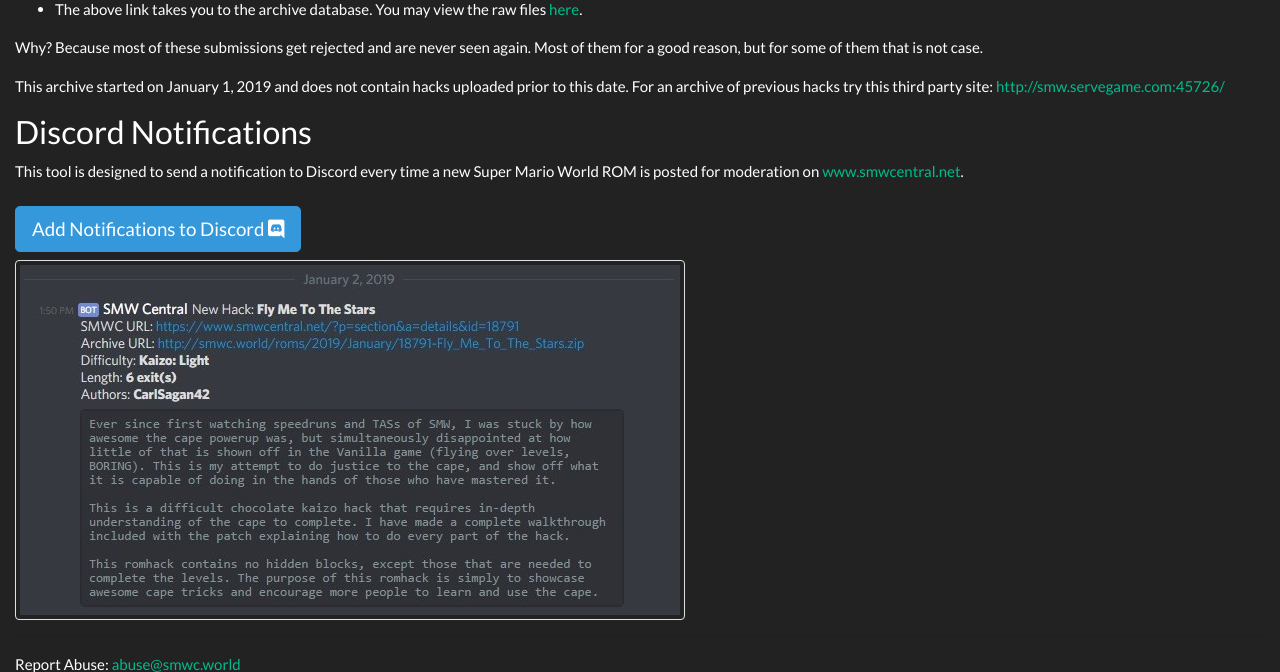
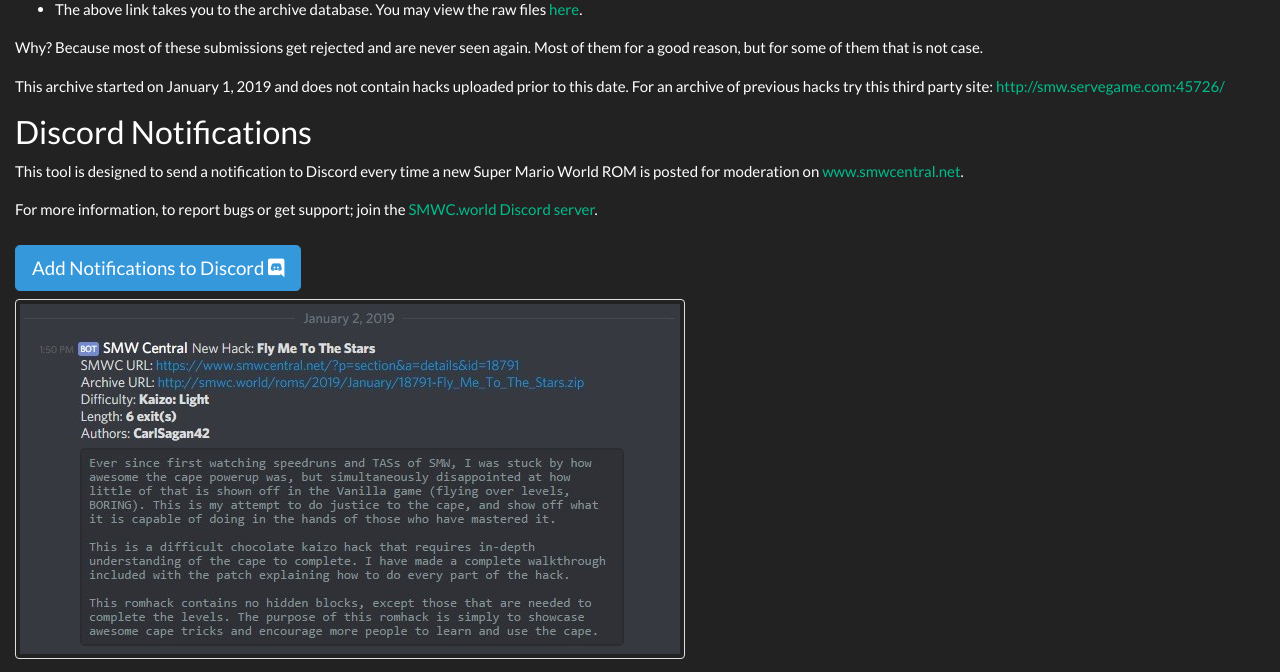
Before and after one commit to cssnr/smwc-web, a Django app: page / in a window 1280 px wide. Shown: the part 359-1031 px from the top of the page. Run offline with Django 3.2, Linux system fonts and the light colour scheme; parts of the project's set-up code (start-up, migrations or seed data) failed here and were passed over; some libraries are stand-ins or nearby versions.

Commit message:
Added discord invite

```diff
--- a/home/urls.py
+++ b/home/urls.py
@@ -10,5 +10,6 @@
 urlpatterns = [
     path('', home.home_view, name='index'),
     path('roms/', home.roms_view, name='roms'),
+    path('discord/', home.join_discord, name='discord'),
     path('favicon.ico', RedirectView.as_view(url=static('images/favicon.ico')), name='favicon'),
 ]
--- a/home/views.py
+++ b/home/views.py
@@ -1,5 +1,6 @@
 import logging
-from django.shortcuts import render
+from django.conf import settings
+from django.shortcuts import render, redirect
 from home.models import Hacks
 
 logger = logging.getLogger('app')
@@ -10,6 +11,11 @@
     return render(request, 'home.html')
 
 
+def join_discord(request):
+    # View: /discord/
+    return redirect(settings.APP_DISCORD_INVITE)
+
+
 def roms_view(request):
     # View: /roms/
     roms = Hacks.objects.all()
--- a/smwc_web/settings.py
+++ b/smwc_web/settings.py
@@ -38,6 +38,7 @@
 APP_ROMS_URL = CONFIG['app']['roms_url']
 APP_SMWC_URL = CONFIG['app']['smwc_url']
 APP_MIN_HACK_ID = int(CONFIG['app']['min_hack_id'])
+APP_DISCORD_INVITE = CONFIG['app']['discord_invite']
 
 OAUTH_CLIENT_ID = CONFIG['oauth']['client_id']
 OAUTH_CLIENT_SECRET = CONFIG['oauth']['client_secret']
--- a/templates/home.html
+++ b/templates/home.html
@@ -38,7 +38,13 @@
 
             <h3>Discord Notifications</h3>
 
-            <p>This tool is designed to send a notification to Discord every time a new Super Mario World ROM is posted for moderation on <a href="https://www.smwcentral.net/?p=section&s=smwhacks" target="_blank">www.smwcentral.net</a>.</p>
+            <p>This tool is designed to send a notification to Discord every
+                time a new Super Mario World ROM is posted for moderation on
+                <a href="https://www.smwcentral.net/?p=section&s=smwhacks" target="_blank">
+                    www.smwcentral.net</a>.</p>
+
+            <p>For more information, to report bugs or get support; join the
+                <a href="{% url 'home:discord' %}" target="_blank">SMWC.world Discord server</a>.</p>
 
             <a href="{% url 'oauth:login' %}" class="btn btn-info btn-lg my-2" role="button">Add Notifications to Discord
                 <i class="fab fa-discord"></i></a>
--- a/templates/patcher.html
+++ b/templates/patcher.html
@@ -71,6 +71,9 @@
 
             <div id="alerts-div"></div>
 
+            <p class="mt-2">For more information, to report bugs or get support; join the
+                <a href="{% url 'home:discord' %}" target="_blank">SMWC.world Discord server</a>.</p>
+
             <h3 class="mt-4">Downloadable Version</h3>
             <p>This ROM Patcher is also available for download on Windows and Linux for even faster patching with saved preferences.</p>
             <p>View it on GitHub: <a href="https://github.com/smashedr/rom-patcher" target="_blank">
```
Also changed, not shown: 1 other file.
